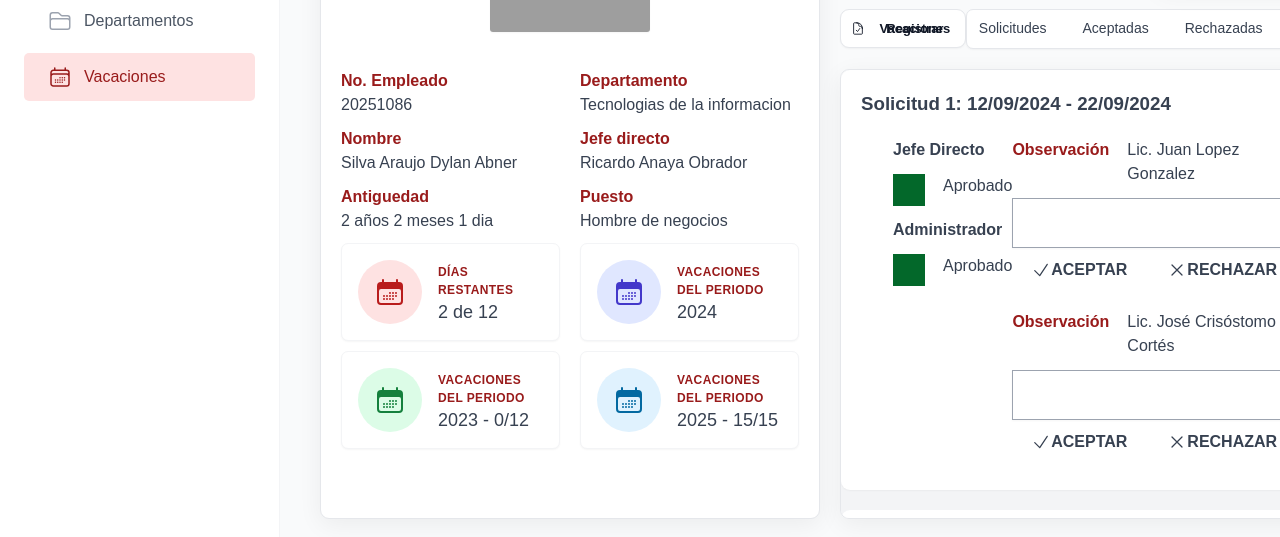
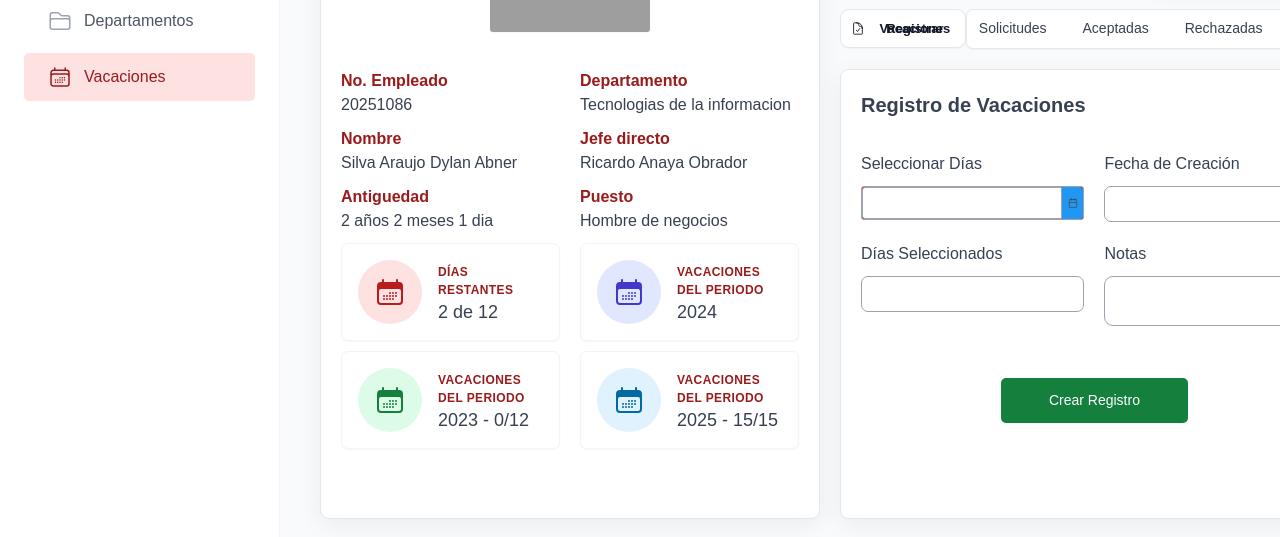
Before and after one commit to abner-silva-dev/holiday-system, a React (Vite) app: page /holidays/1 in a window 1280 px wide. Shown: the part 260-797 px from the top of the page. Built offline with nearby package versions, Linux system fonts and the light colour scheme; grey boxes are pictures that could not be loaded.

Commit message:
Re-styling Calendar Component and Creating Holiday Screen

```diff
--- a/src/features/holiday/Calendary.tsx
+++ b/src/features/holiday/Calendary.tsx
@@ -41,7 +41,7 @@ function Calendary() {
         events={events}
         startAccessor="start"
         endAccessor="end"
-        style={{ height: '100%' }}
+        style={{ height: '100%', fontSize: '2.4rem' }}
         messages={messages}
       />
     </div>
--- a/src/features/holiday/CreateHoliday.tsx
+++ b/src/features/holiday/CreateHoliday.tsx
@@ -1,40 +1,23 @@
 import styled from 'styled-components';
-import Row from '../../ui/Row';
 import Heading from '../../ui/Heading';
-import UserCard from '../../../src/features/users/UserCard';
 
 import { addLocale, locale } from 'primereact/api';
 import { Calendar } from 'primereact/calendar';
 import { useState } from 'react';
-import FormRow from '../../ui/FormRow';
+
 import { useForm } from 'react-hook-form';
 import Button from '../../ui/Button';
 import { HolidayInfo } from './type';
 
-const StyledCreateHoliday = styled.div``;
+import './calendar.css';
 
-const StyledCalendarInput = styled(Calendar)`
-  b .p-calendar {
-    border-radius: 10px;
-    box-shadow: 0 4px 8px rgba(0, 0, 0, 0.1);
-  }
-
-  .p-calendar-header {
-    background-color: #4caf50;
-    color: #fff;
-  }
-
-  .p-calendar .p-calendar-day {
-    border: 1px solid #4caf50;
-  }
-`;
+const StyledCalendarInput = styled.div``;
 
 const Form = styled.form`
   display: grid;
   grid-template-columns: repeat(2, 1fr);
-  align-items: end;
-  justify-content: center;
-  gap: 4rem;
+  /* justify-content: center; */
+  gap: 2rem;
 `;
 
 const Input = styled.input`
@@ -43,6 +26,23 @@ const Input = styled.input`
   border: 1px solid var(--color-grey-400);
   border-radius: var(--border-radius-md);
 `;
+
+const TextArea = styled.textarea`
+  resize: none;
+  border-radius: 9px;
+  border: 1px solid var(--color-grey-400);
+  background-color: var(--color-grey-0);
+`;
+
+const Label = styled.label``;
+
+const FieldContainer = styled.div`
+  display: flex;
+  flex-direction: column;
+  gap: 1rem;
+`;
+
+// const SelectOption = styled.select``;
 
 interface PropsCreateDepartment {
   edit?: HandleSubmit;
@@ -107,33 +107,81 @@ const CreateHoliday: React.FC<PropsCreateDepartment> = ({ edit = {}, onCloseModa
 
   locale('es');
 
+  const RegContainer = styled.div`
+    background-color: var(--color-grey-0);
+    grid-column: 1/-1;
+    padding: 2rem;
+  `;
+
+  const CurrentRow = styled.div`
+    margin-top: 3.2rem;
+  `;
+
   return (
     <>
-      <Heading as="h2">Registro de Departamento</Heading>
-
-      <Row type="horizontal">
-        <UserCard user={{}}></UserCard>
+      <RegContainer>
+        <Heading as="h2">Registro de Vacaciones</Heading>
+        <CurrentRow>
+          {/* <UserCard user={{}}></UserCard> */}
           <Form onSubmit={handleSubmit(onSubmit)}>
-          <FormRow label="Selecciona dias">
+            <FieldContainer>
+              {/* <input type="text" onChange={()} /> */}
+              <Label>Seleccionar Días</Label>
+              <StyledCalendarInput>
                 <Calendar
                   value={dates}
                   onChange={(e) => setDates(e.value)}
                   selectionMode="multiple"
+                  dateFormat="dd/mm/yy"
+                  showIcon
                   readOnlyInput
+                  className="p-inputtext p-component p-inputtext p-component"
+                  variant="filled"
                 />
-          </FormRow>
-          <FormRow label="Abreviatura">
+              </StyledCalendarInput>
+            </FieldContainer>
+            <FieldContainer>
+              <Label>Fecha de Creación</Label>
               <Input
                 type="text"
-              id="nameAbreviate"
-              placeholder="V"
-              {...register('nameAbreviate')}
+                id="dateCreation"
+                placeholder=""
+                {...register('dayCreated')}
+                readOnly
                 required
               />
-          </FormRow>
-          <Button $variation="confirm">Crear Departamento</Button>
+            </FieldContainer>
+            <FieldContainer>
+              <Label>Días Seleccionados</Label>
+              <Input
+                type="text"
+                id="daySelected"
+                placeholder=""
+                {...register('daySelected')}
+                readOnly
+                required
+              />
+            </FieldContainer>
+
+            <FieldContainer>
+              <Label>Notas</Label>
+              <TextArea id="observation" placeholder="" {...register('dayCreated')} />
+            </FieldContainer>
+
+            <Button
+              style={{
+                gridColumn: '1/-1',
+                width: '40%',
+                justifySelf: 'center',
+                marginTop: '3.2rem',
+              }}
+              $variation="confirm"
+            >
+              Crear Registro
+            </Button>
           </Form>
-      </Row>
+        </CurrentRow>
+      </RegContainer>
     </>
   );
 };
--- a/src/features/holiday/HolidayInfo.tsx
+++ b/src/features/holiday/HolidayInfo.tsx
@@ -16,6 +16,7 @@ import Row from '../../ui/Row';
 import Heading from '../../ui/Heading';
 import Filter from '../../ui/Filter';
 import { Link } from 'react-router-dom';
+import CreateHoliday from './CreateHoliday';
 
 const HolidayInfoStyles = styled.div`
   display: grid;
@@ -416,7 +417,10 @@ const HolidayInfo = () => {
 
         {/* HOLIDAY MAIN */}
         <HolidayMain>
-          <AuthorizationCard>
+          <CreateHoliday></CreateHoliday>
+
+          {/*  */}
+          {/* <AuthorizationCard>
             <HeadingMain>Solicitud 1: 12/09/2024 - 22/09/2024</HeadingMain>
             <RowComponents>
               <ColumnContainer>
@@ -535,7 +539,8 @@ const HolidayInfo = () => {
                 </ColumnContainer>
               </ColumnContainer>
             </RowComponents>
-          </AuthorizationCard>
+          </AuthorizationCard> */}
+          {/*  */}
         </HolidayMain>
       </HolidayInfoStyles>
     </Row>
--- /dev/null
+++ b/src/features/holiday/calendar.css
@@ -0,0 +1,108 @@
+.p-inputtext {
+  font-size: 2rem;
+  background-color: var(--color-grey-0);
+  width: 100%;
+  border: 1px solid var(--color-grey-400);
+}
+
+.p-datepicker-header {
+  background-color: var(--color-grey-0);
+  color: var(--color-grey-800);
+}
+
+.p-datepicker-prev {
+  &:hover {
+    background-color: var(--color-brand-700);
+    color: var(--color-grey-100);
+  }
+}
+
+.p-datepicker-next {
+  &:hover {
+    background-color: var(--color-brand-700);
+    color: var(--color-grey-100);
+  }
+}
+
+.p-datepicker-title {
+  display: flex;
+  flex-direction: column;
+  gap: 1rem;
+  align-items: center;
+}
+
+.p-datepicker div {
+  font-size: 2rem;
+  padding: 0.5rem;
+
+  /* display: inline-block; */
+}
+
+.p-datepicker-touch-ui {
+  background-color: red;
+}
+
+.p-datepicker-inline {
+  background-color: red;
+}
+
+.p-calendar-w-btn {
+  background-color: red;
+}
+.p-monthpicker-month {
+  font-size: 1.4rem;
+  /* padding: 1rem; */
+  /* background-color: var(--color-grey-0); */
+  /* color: var(--color-grey-900); */
+}
+
+.p-datepicker-calendar {
+  font-size: large;
+  gap: 2rem;
+}
+
+.p-datepicker-current-day {
+  /* background-color: red; */
+  /* color: blue; */
+  /* font-size: 20px;
+  width: 20px; */
+}
+
+.p-datepicker-today span {
+  /* font-size: 1rem; */
+  /* background-color: red; */
+  background-color: var(--color-green-700);
+  color: #fff;
+}
+
+.p-datepicker-group-container {
+  background-color: var(--color-grey-0);
+  color: var(--color-grey-800);
+  border: 1px solid var(--color-grey-200);
+}
+
+td span {
+  &:hover {
+    background-color: var(--color-brand-800);
+    color: var(--color-grey-100);
+  }
+}
+
+.p-yearpicker,
+.p-monthpicker {
+  background-color: var(--color-grey-0);
+  color: var(--color-grey-800);
+}
+
+.p-yearpicker-year,
+.p-monthpicker-month {
+  &:hover {
+    background-color: var(--color-brand-700);
+    color: var(--color-grey-0);
+  }
+}
+
+svg .p-icon {
+  width: 2rem;
+  height: 4rem;
+}
--- a/src/main.tsx
+++ b/src/main.tsx
@@ -3,14 +3,40 @@ import { createRoot } from 'react-dom/client';
 import App from './App.tsx';
 import { StateAppProvider } from './context/stateAppContext.tsx';
 
+import 'primeicons/primeicons.css';
 import 'primereact/resources/themes/saga-blue/theme.css';
 import 'primereact/resources/primereact.min.css';
-import 'primeicons/primeicons.css';
+// import 'primeicons/primeicons.css';
+
+import { PrimeReactProvider } from 'primereact/api';
+
+// import 'primeflex/primeflex.css';
+// import 'primereact/resources/primereact.css';
+// import 'primereact/resources/themes/lara-light-indigo/theme.css';
 
 createRoot(document.getElementById('root')!).render(
   <StrictMode>
     <StateAppProvider>
-      <App />
+      <PrimeReactProvider>
+        <App />
+      </PrimeReactProvider>
     </StateAppProvider>
   </StrictMode>
 );
+
+{
+  /* <input
+  class="p-inputtext p-component p-inputtext p-component"
+  type="text"
+  role="combobox"
+  readonly=""
+  autocomplete="off"
+  aria-expanded="false"
+  aria-autocomplete="none"
+  aria-haspopup="dialog"
+  aria-controls="pr_id_5_panel"
+  inputmode="none"
+  data-pc-name="inputtext"
+  data-pc-section="root"
+></input>; */
+}
--- a/src/pages/Login.tsx
+++ b/src/pages/Login.tsx
@@ -39,7 +39,7 @@ const LoginContainer = styled.div`
   top: 50%;
   left: 50%;
   transform: translate(-50%, -50%);
-  width: 60rem;
+  min-width: 60rem;
 
   border-radius: 12px;
   padding: 5rem;
@@ -60,14 +60,15 @@ const LoginContainer = styled.div`
 
   z-index: 99;
 
-  @media (max-width: 37.5em) {
+  /* @media (max-width: 37.5em) {
     width: 100%;
     height: 100%;
     border-radius: 0;
     display: flex;
     flex-direction: column;
     justify-content: center;
-  }
+    overflow-y: scroll;
+  } */
 `;
 
 const SectionsContainerLeft = styled.div`
@@ -169,7 +170,7 @@ export default function App() {
             <TextBox
               title="Completa este campo"
               type="text"
-              placeholder="Ingrese su Usuario"
+              placeholder="Ingrese su usuario"
               required
             ></TextBox>
             <HiOutlineUserCircle />
@@ -179,7 +180,7 @@ export default function App() {
             <TextBox
               title="Completa este campo"
               type={isClicked ? 'text' : 'password'}
-              placeholder="Ingrese su Contraseña"
+              placeholder="Ingrese su contraseña"
               required
             ></TextBox>
             <EyeContainer
```
Lines whose indentation alone changed are shown as unchanged.
